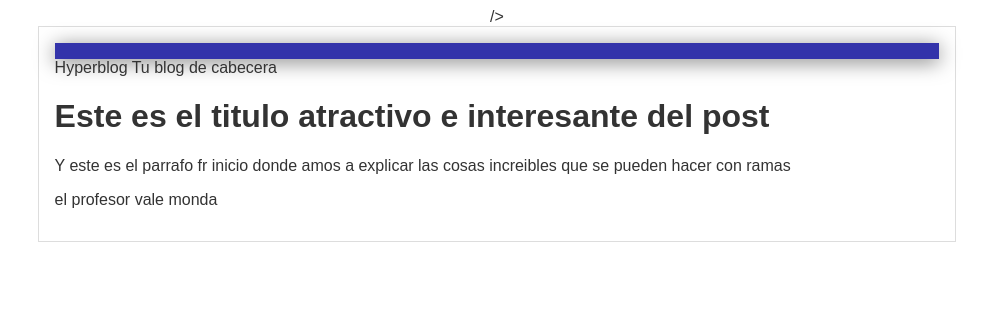
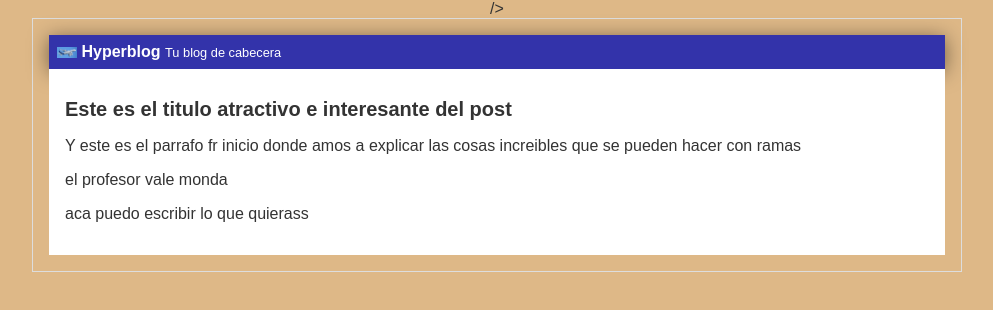
Before and after one commit to nandogonzalezc/proyectoDemoCursoPrework, a plain HTML site: page blogpost.html in a window 1280 px wide. Shown: the whole page, without its empty margins (143-1136 px from the left). Drawn offline with Linux system fonts and the light colour scheme.

Commit message:
nuevo cambio con imagen

```diff
--- a/blogpost.html
+++ b/blogpost.html
@@ -6,13 +6,16 @@
     <body>
         <div id="container">
             <div id="cabecera">
-        </div>
+                <img id="logo" src="imagenes/avion.jpg">
+
         Hyperblog
         <span id="tagline">Tu blog de cabecera</span>
-            <div id="post">
+    </div>
+        <div id="post">
                 <h1>Este es el titulo atractivo e interesante del post</h1>
                 <p>Y este es el parrafo fr inicio donde amos a explicar las cosas increibles que se pueden hacer con ramas</p>
                 <p>el profesor vale monda</p>
+                <p>aca puedo escribir lo que quierass</p>
 
             </div>
     </body>
--- a/css/estilos.css
+++ b/css/estilos.css
@@ -1,9 +1,13 @@
 
 body
  {
-    color: #333 ;
+    background: burlywood;
+      color: #333 ;
 text-align: center;
 font-family: "Arial";
+font-size: 16px;
+margin: 0;
+padding: 0;
 }
 
 #cabecera
@@ -15,6 +19,13 @@ font-weight: bold;
 margin: 0;
 padding: 0.5em;
 }
+
+#cabecera #logo
+{
+    width: 20px;
+    vertical-align: middle;
+}
+
 
 #cabecera #tagline
 {
@@ -33,3 +44,14 @@ padding: 0.5em;
     border: 1px solid #DDD;
     margin: 0 auto;
 }
+
+#container h1
+{
+font-size: 20px;
+}
+
+#post
+{
+    background: white;
+    padding: 1em;
+}
```
